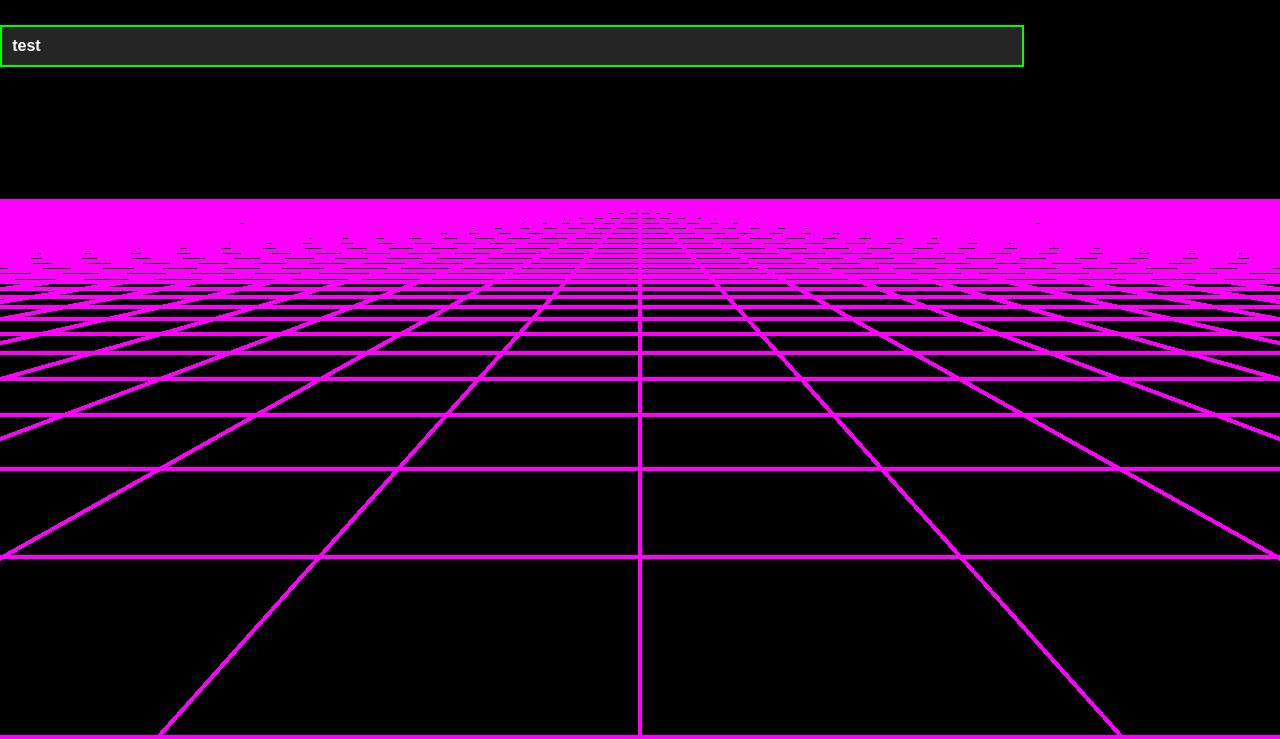
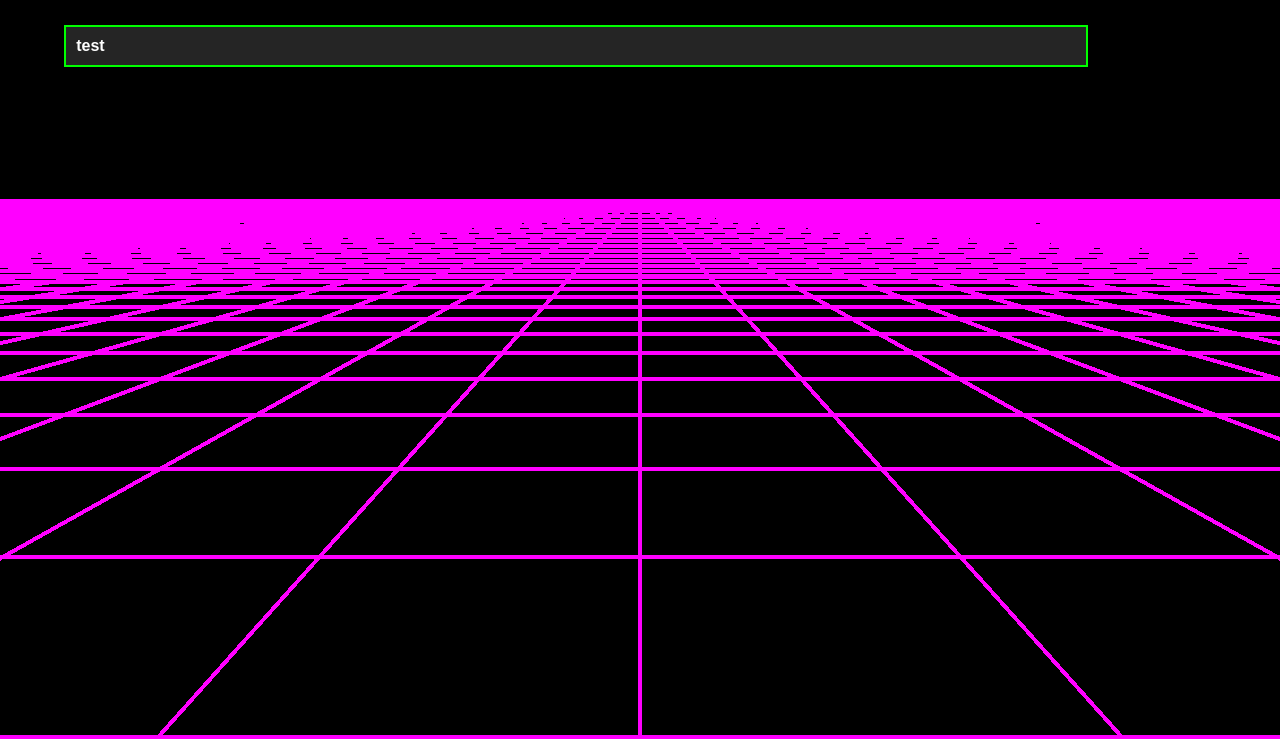
Before and after one commit to DragonBornESV/Rasmussen_Software, a plain HTML site: page index.html in a window 1280 px wide. Shown: the part 61-800 px from the top of the page. Drawn offline with Linux system fonts and the light colour scheme.

Commit message:
Update index.html

```diff
--- a/index.html
+++ b/index.html
@@ -17,10 +17,10 @@
             }
         .div1 {
             padding-top: 2%;
-            padding-left: 5;
-            padding-right: 5;
+            padding-left: 5%;
+            padding-right: 5%;
             width: 80%;
-            height: 250px;
+            height: 80%px;
             }
         .div2 {
             padding: 1%;
```
